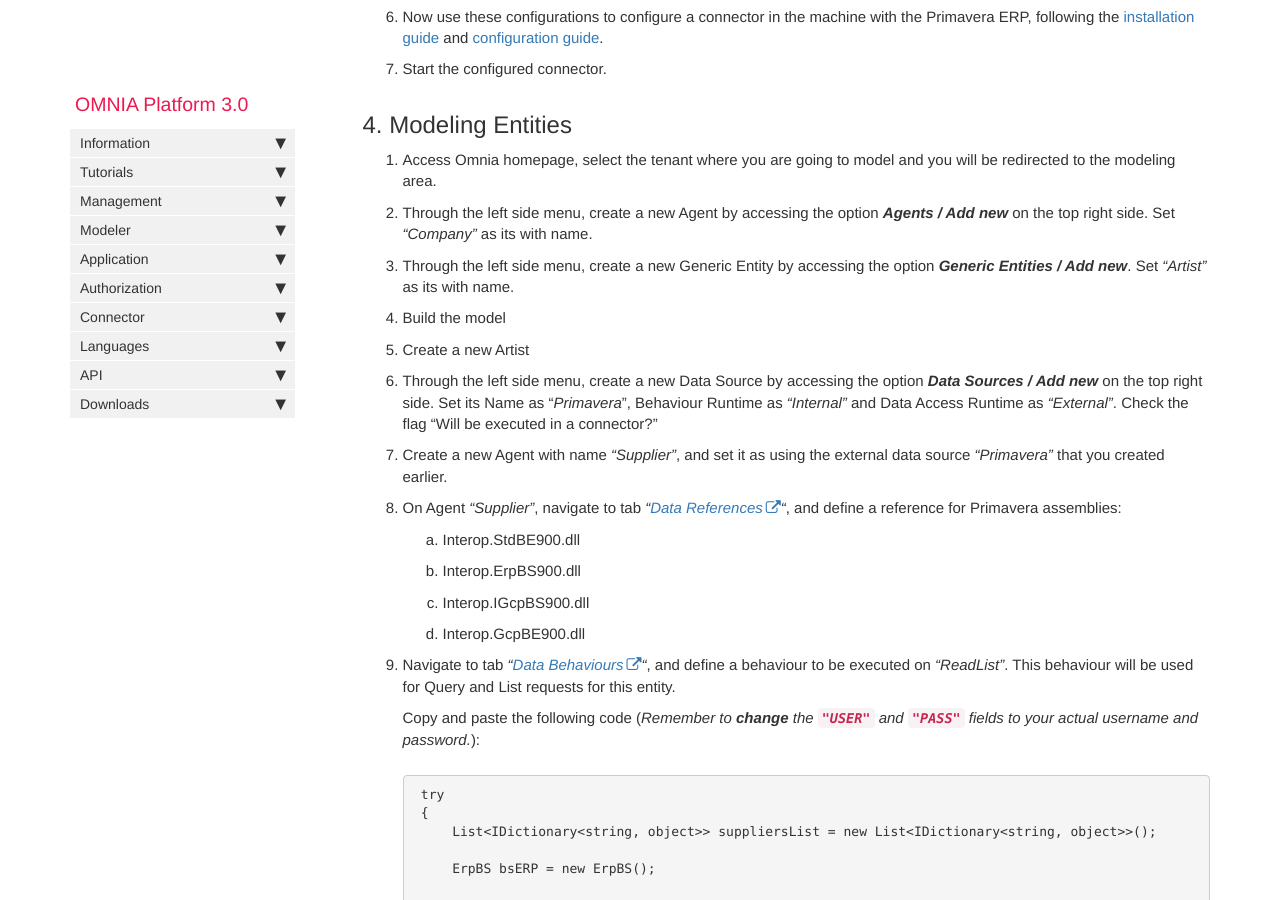
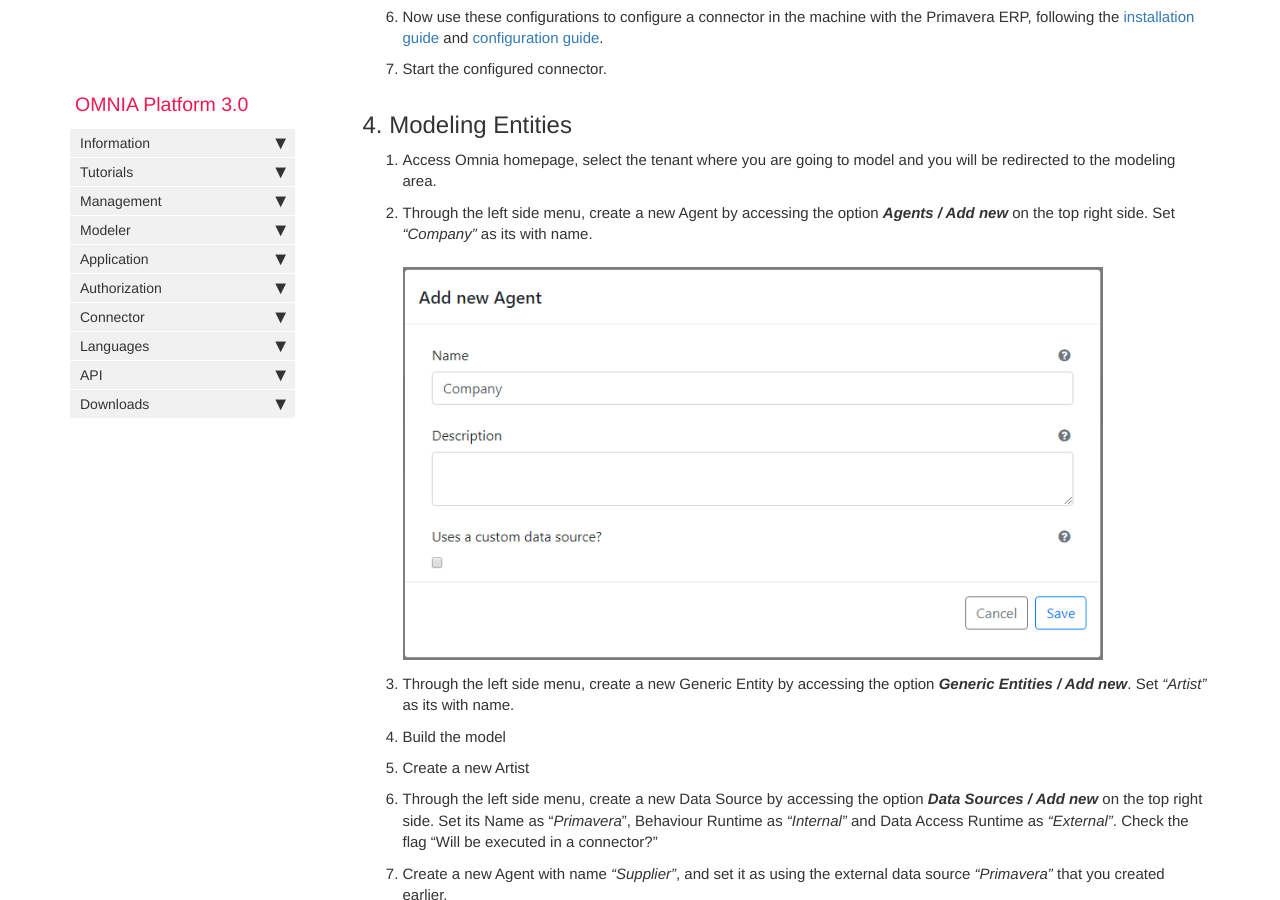
Before and after one commit to daniel8lopes/omnia3, a Jekyll site: the page built from docs/pages/omnia3/Tutorials/omnia3_multisystemconnectortutorial.md, in a window 1280 px wide and 900 px high, scrolled down 1095 px. Built offline with Jekyll 4.4.1, drawn with Linux system fonts in a browser that asks for light colours; nearby versions of some CDN libraries; comment, search, counter and statistics services are not loaded.

Commit message:
Update omnia3_multisystemconnectortutorial.md

```diff
--- a/docs/pages/omnia3/Tutorials/omnia3_multisystemconnectortutorial.md
+++ b/docs/pages/omnia3/Tutorials/omnia3_multisystemconnectortutorial.md
@@ -44,6 +44,8 @@ This tutorial also requires an access to [Primavera ERP](https://pt.primaverabss
 1. Access Omnia homepage, select the tenant where you are going to model and you will be redirected to the modeling area.
 
 2. Through the left side menu, create a new Agent by accessing the option ***Agents / Add new*** on the top right side. Set *"Company"* as its with name.
+
+    ![Modeler create Agent](/images/tutorials/multisystemconnector/create_agent_company.png)
 
 3. Through the left side menu, create a new Generic Entity by accessing the option ***Generic Entities / Add new***. Set *"Artist"* as its with name.
 
```
